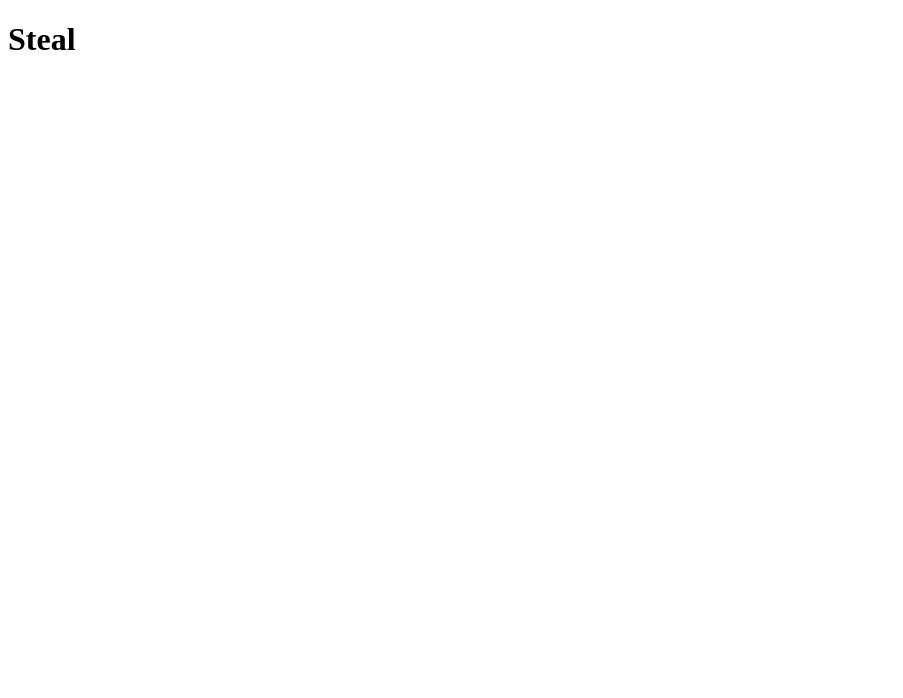
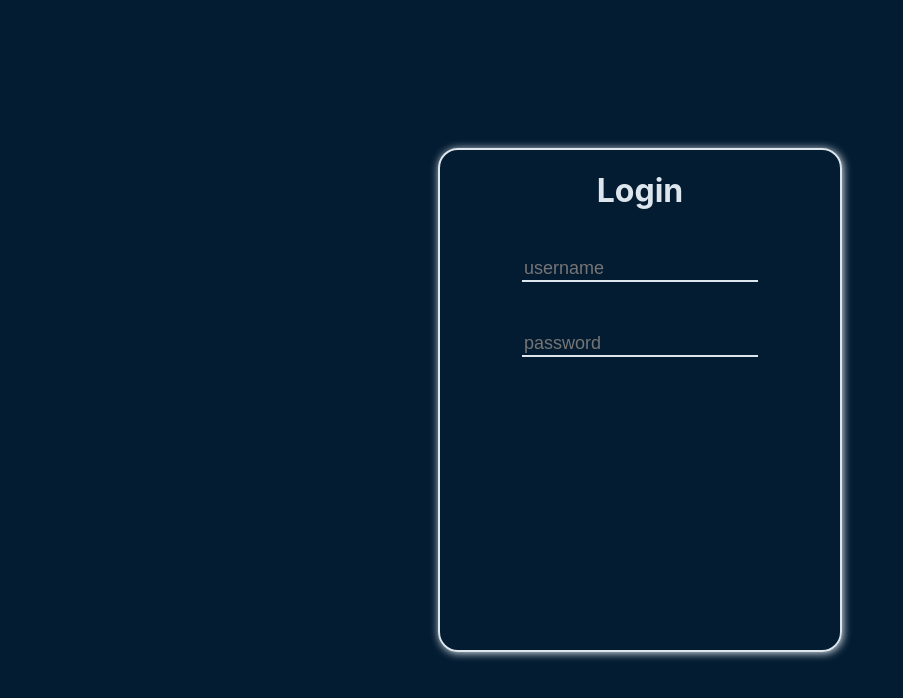
Before and after one commit to yosepov/4580-46, a React (Create React App) app: page /signin in a window 1280 px wide. Shown: the top 698 px of the page, without its empty margins (0-903 px from the left). Built offline with nearby package versions, Linux system fonts and the light colour scheme.

Commit message:
login page input

```diff
--- a/src/App.tsx
+++ b/src/App.tsx
@@ -1,5 +1,10 @@
 import React from 'react';
+import { SigninPage } from './Components/Signin/Signin';
 
 export const  App = () => {
-  return (<h1>Steal</h1>);
+  return (
+    <>
+  <SigninPage />
+    </>
+  );
 }
--- /dev/null
+++ b/src/Components/Form/Input/InputText.tsx
@@ -0,0 +1,11 @@
+import React from 'react'
+import './inputText.css'
+
+interface InputTextProps {
+    type: string;
+    placeholder: string;
+}
+
+export const InputText = ({type, placeholder}:InputTextProps ) => {
+    return <input className='inputText' type={type} placeholder={placeholder} />
+}
--- /dev/null
+++ b/src/Components/Form/Input/inputText.css
@@ -0,0 +1,9 @@
+.inputText{
+    background-color: transparent;
+    border: none;
+    outline: none;
+    border-bottom: 2px solid #DDE6ED;
+    color: #DDE6ED;
+    margin: 25px 10px;
+    font-size: 18px;
+}
--- /dev/null
+++ b/src/Components/Signin/Signin.css
@@ -0,0 +1,19 @@
+.signinContainer {
+    display: flex;
+    justify-content: center;
+    align-items: center;
+    height: 100vh;
+}
+
+.signBox {
+    height: 500px;
+    width: 400px;
+    border: 2px solid #DDE6ED;
+    border-radius: 20px;
+    text-align: center;
+    box-shadow: 1px 1px 8px #DDE6ED;
+}
+
+.signinTitle{
+    color: #DDE6ED;
+}
--- /dev/null
+++ b/src/Components/Signin/Signin.tsx
@@ -0,0 +1,16 @@
+import React from 'react';
+import './Signin.css'
+import { InputText } from '../Form/Input/InputText';
+
+export const SigninPage = () => {
+
+    return (
+        <div className='signinContainer'>
+            <div className='signBox'>
+                <h1 className='signinTitle'>Login</h1>
+                <InputText placeholder='username' type='text' />
+                <InputText placeholder='password' type='password' />
+            </div>
+        </div>
+    )
+}
--- a/src/index.css
+++ b/src/index.css
@@ -1,10 +1,13 @@
 body {
   margin: 0;
+  padding: 0;
   font-family: -apple-system, BlinkMacSystemFont, 'Segoe UI', 'Roboto', 'Oxygen',
     'Ubuntu', 'Cantarell', 'Fira Sans', 'Droid Sans', 'Helvetica Neue',
     sans-serif;
   -webkit-font-smoothing: antialiased;
   -moz-osx-font-smoothing: grayscale;
+  /* background-color: #041C32; */
+  background-color: #041C32;
 }
 
 code {
--- a/src/index.tsx
+++ b/src/index.tsx
@@ -1,6 +1,7 @@
 import React from 'react';
 import ReactDOM from 'react-dom/client';
 import { App } from './App';
+import './index.css'
 
 const root = ReactDOM.createRoot(
   document.getElementById('root') as HTMLElement
```
Also changed, not shown: 1 other file (tests, documents, lock files or other folders).
